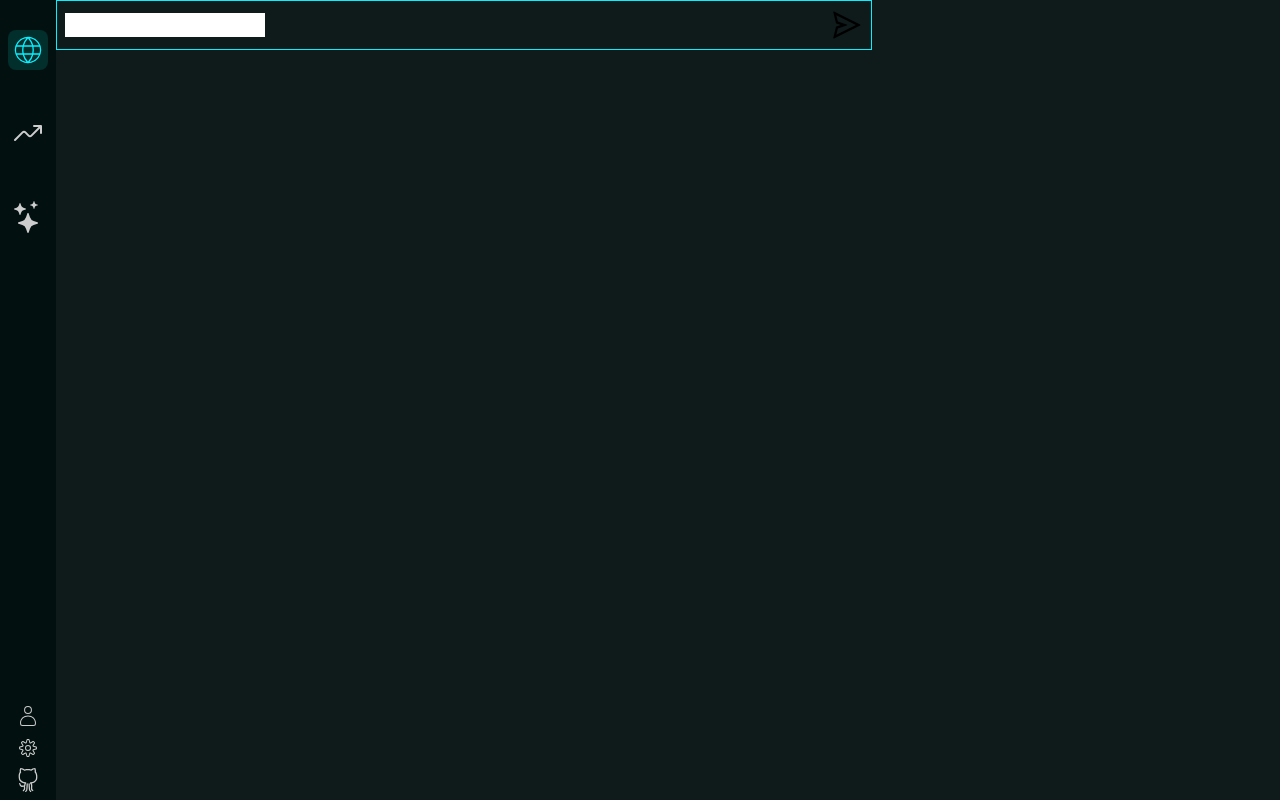
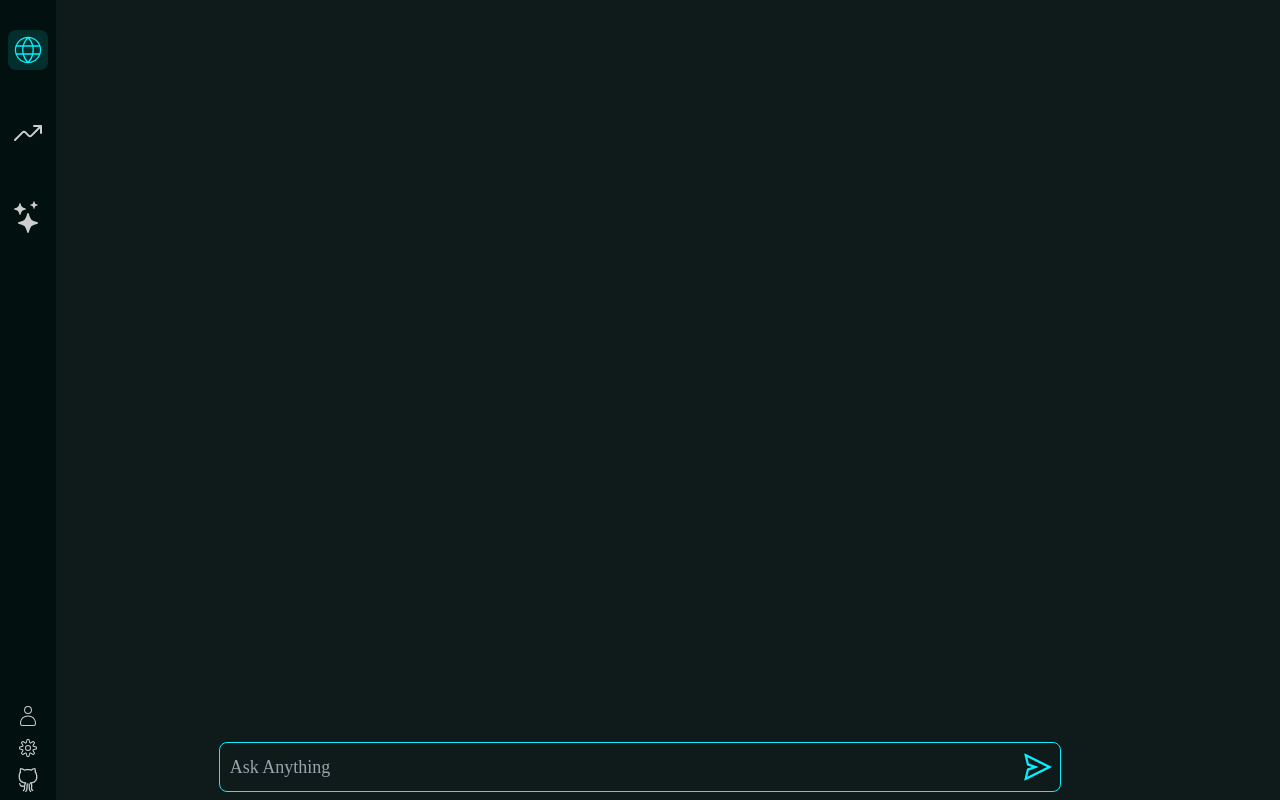
Before and after one commit to OlaiwonAbdullahi/Web3-Search, a React (Vite) app: page /ai in a window 1280 px wide. Built offline with nearby package versions, Linux system fonts and the light colour scheme; a web font is replaced by a local one.

Commit message:
build(deps): update package-lock.json, package.json, MessagingInput.jsx and Sidebar.jsx

```diff
--- a/package.json
+++ b/package.json
@@ -13,6 +13,7 @@
     "axios": "^1.7.7",
     "react": "^18.3.1",
     "react-dom": "^18.3.1",
+    "react-fast-marquee": "^1.6.5",
     "react-icons": "^5.3.0",
     "react-markdown": "^9.0.1",
     "react-router-dom": "^6.27.0"
--- a/src/components/MessagingInput.jsx
+++ b/src/components/MessagingInput.jsx
@@ -1,10 +1,17 @@
 import { AiOutlineSend } from "react-icons/ai";
+
 const MessagingInput = () => {
   return (
-    <div>
-      <div className=" flex items-center w-2/3 border border-secondary justify-between p-2 ro">
-        <input type="text" className="" />
-        <AiOutlineSend className="size-8" />
+    <div className="fixed bottom-0 left-0 right-0 bg-primary flex justify-center  p-2">
+      <div className="flex gap-2 items-center w-2/3 border border-secondary justify-between p-1.5 rounded-lg">
+        <input
+          type="text"
+          placeholder="Ask Anything"
+          className="w-full p-1 bg-transparent text-lg"
+        />
+        <button className="flex items-center">
+          <AiOutlineSend className="size-8 text-secondary" />
+        </button>
       </div>
     </div>
   );
--- /dev/null
+++ b/src/components/PriceMarquee.jsx
@@ -0,0 +1,5 @@
+const PriceMarquee = () => {
+  return <div>PriceMarquee</div>;
+};
+
+export default PriceMarquee;
--- a/src/components/Sidebar.jsx
+++ b/src/components/Sidebar.jsx
@@ -21,7 +21,7 @@ const Sidebar = () => {
   ];
 
   return (
-    <div className="bg-primary1 w-14 h-screen flex flex-col justify-between fixed ">
+    <div className="bg-primary1 z-20 w-14 h-screen flex flex-col justify-between fixed ">
       <div className="text-text p-2 flex flex-col items-center justify-around h-1/3">
         {menuItems.map((item) => (
           <Link key={item.name} to={item.to}>
```
Also changed, not shown: 1 other file (tests, documents, lock files or other folders).
